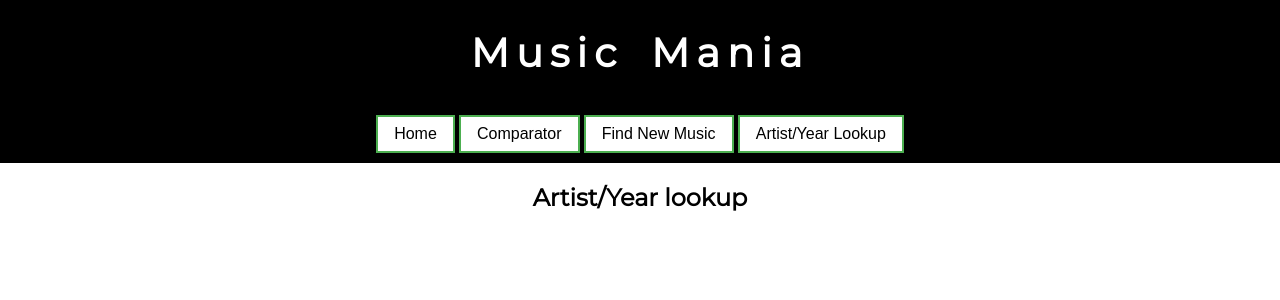
After one commit to ambeimers/cs257, a Flask app: page /lookup.html in a window 1280 px wide. The commit adds this page. Shown: the top 300 px of the page. Run offline with Flask 2, Linux system fonts and the light colour scheme; parts of the project's set-up code (start-up, migrations or seed data) failed here and were passed over.

Commit message:
edited files

```diff
--- /dev/null
+++ b/webapp/static/navigation.css
@@ -0,0 +1,64 @@
+#navbar{
+  background-color: black;
+	margin: 0px;
+	text-align: center;
+	padding-bottom: 10px;
+	padding-top: 10px;
+}
+
+.button {
+	background-color: #4CAF50; /* Green */
+  border: none;
+  color: white;
+	padding: 8px 16px;
+  text-align: center;
+  text-decoration: none;
+  display: inline-block;
+  font-size: 16px;
+  transition-duration: 0.4s;
+  cursor: pointer;
+}
+
+.home {
+	background-color: white;
+	color: black;
+	border: 2px solid #4CAF50;
+}
+
+.home:hover {
+	background-color: #4CAF50;
+	color: white;
+}
+
+#comparator-nav {
+	background-color: white;
+	color: black;
+	border: 2px solid #4CAF50;
+}
+
+#comparator-nav:hover {
+	background-color: #4CAF50;
+	color: white;
+}
+
+#new-music-nav {
+	background-color: white;
+	color: black;
+	border: 2px solid #4CAF50;
+}
+
+#new-music-nav:hover {
+	background-color: #4CAF50;
+	color: white;
+}
+
+#lookup-nav {
+	background-color: white;
+	color: black;
+	border: 2px solid #4CAF50;
+}
+
+#lookup-nav:hover {
+	background-color: #4CAF50;
+	color: white;
+}
--- a/webapp/static/webapp.css
+++ b/webapp/static/webapp.css
@@ -18,68 +18,3 @@ body {
 	padding-top: 1px;
 	font-size: 20px;
 }
-
-#navbar{
-  background-color: black;
-	margin: 0px;
-	text-align: center;
-	padding-bottom: 10px;
-	padding-top: 10px;
-}
-
-.button {
-	background-color: #4CAF50; /* Green */
-  border: none;
-  color: white;
-	padding: 8px 16px;
-  text-align: center;
-  text-decoration: none;
-  display: inline-block;
-  font-size: 16px;
-  transition-duration: 0.4s;
-  cursor: pointer;
-}
-
-.home {
-	background-color: white;
-	color: black;
-	border: 2px solid #4CAF50;
-}
-
-.home:hover {
-	background-color: #4CAF50;
-	color: white;
-}
-
-.comparator-nav {
-	background-color: white;
-	color: black;
-	border: 2px solid #4CAF50;
-}
-
-.comparator-nav:hover {
-	background-color: #4CAF50;
-	color: white;
-}
-
-.new-music-nav {
-	background-color: white;
-	color: black;
-	border: 2px solid #4CAF50;
-}
-
-.new-music-nav:hover {
-	background-color: #4CAF50;
-	color: white;
-}
-
-.lookup-nav {
-	background-color: white;
-	color: black;
-	border: 2px solid #4CAF50;
-}
-
-.lookup-nav:hover {
-	background-color: #4CAF50;
-	color: white;
-}
--- /dev/null
+++ b/webapp/templates/lookup.html
@@ -0,0 +1,33 @@
+<!-- Ann Beimers and Matthew Smith-Erb -->
+
+<!DOCTYPE html>
+<html>
+<head>
+	<meta http-equiv="Content-Type" content="text/html;charset=utf-8" />
+	<link rel="stylesheet" type="text/css" href="{{ url_for('static', filename='webapp.css') }}" />
+	<link rel="stylesheet" type="text/css" href="{{ url_for('static', filename='navigation.css') }}" />
+	<script type="text/javascript" src="{{ url_for('static', filename='webapp.js') }}"></script>
+	<link rel="shortcut icon" href="{{ url_for('static', filename='favicon.ico') }}" />
+	<link rel="preconnect" href="https://fonts.gstatic.com">
+	<link href="https://fonts.googleapis.com/css2?family=Montserrat&display=swap" rel="stylesheet">
+	<title>CS 257: Software Design</title>
+</head>
+
+<body>
+    <div id="title">
+        <h1>Music Mania</h1>
+    </div>
+    <div id="navbar">
+        <button onclick="location.href='http://localhost:5000/'" id="home" class="button home">Home</button>
+        <button onclick="location.href='http://localhost:5000/comparator.html'" id="comparator-nav" class="button">Comparator</button>
+				<button onclick="location.href='http://localhost:5000/newmusic.html'" id="new-music-nav" class="button">Find New Music</button>
+				<button onclick="location.href='http://localhost:5000/lookup.html'" id="lookup-nav" class="button">Artist/Year Lookup</button>
+    </div>
+
+		<div id="content">
+			<h2> Artist/Year lookup </h2>
+		</div>
+
+
+</body>
+</html>
```
Also changed, not shown: webapp/static/comparator.css (+31 -87 lines), webapp/templates/comparator.html (+4 -3 lines), webapp/templates/index.html (+9 -3 lines), webapp/templates/newmusic.html (added, +33 -0 lines), webapp/static/favicon.ico, 1 other file.
